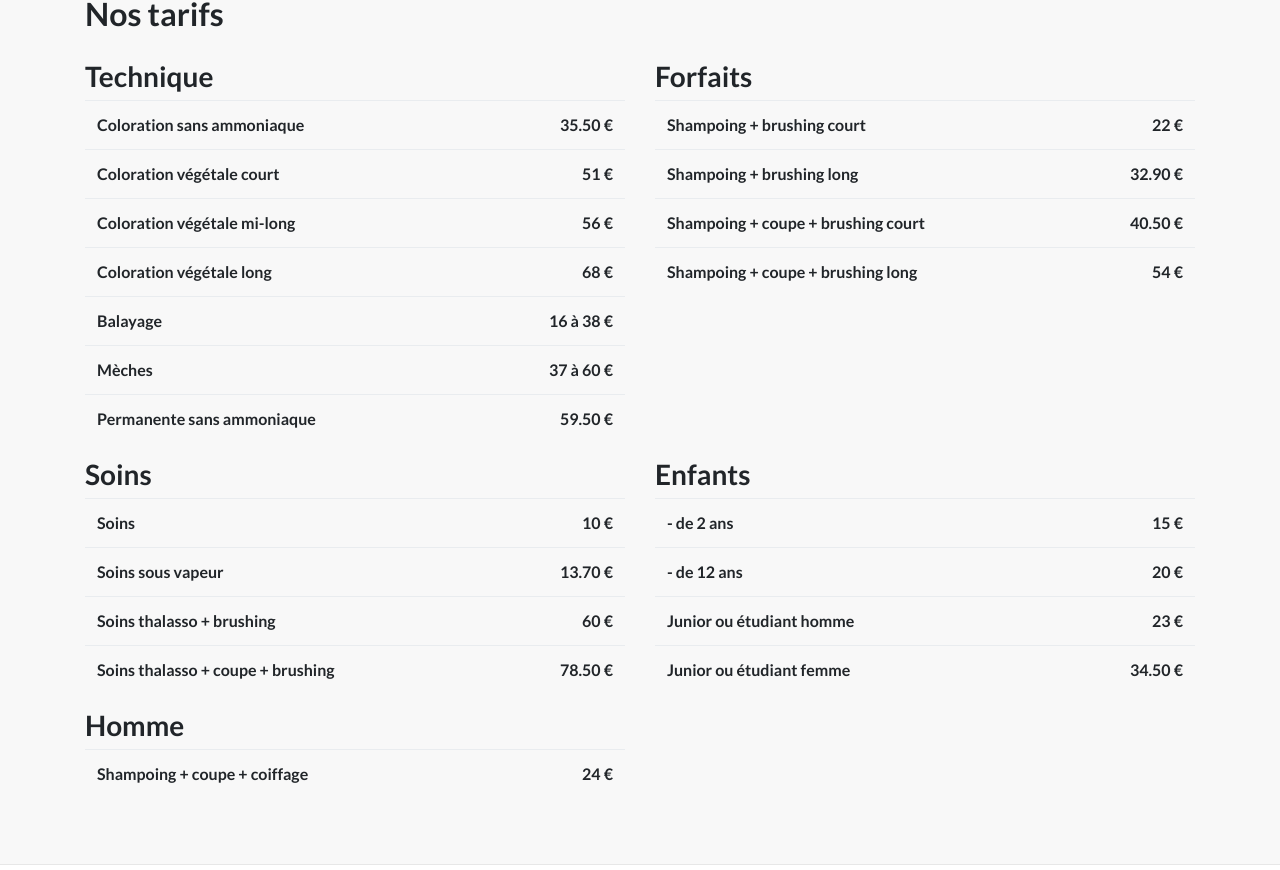
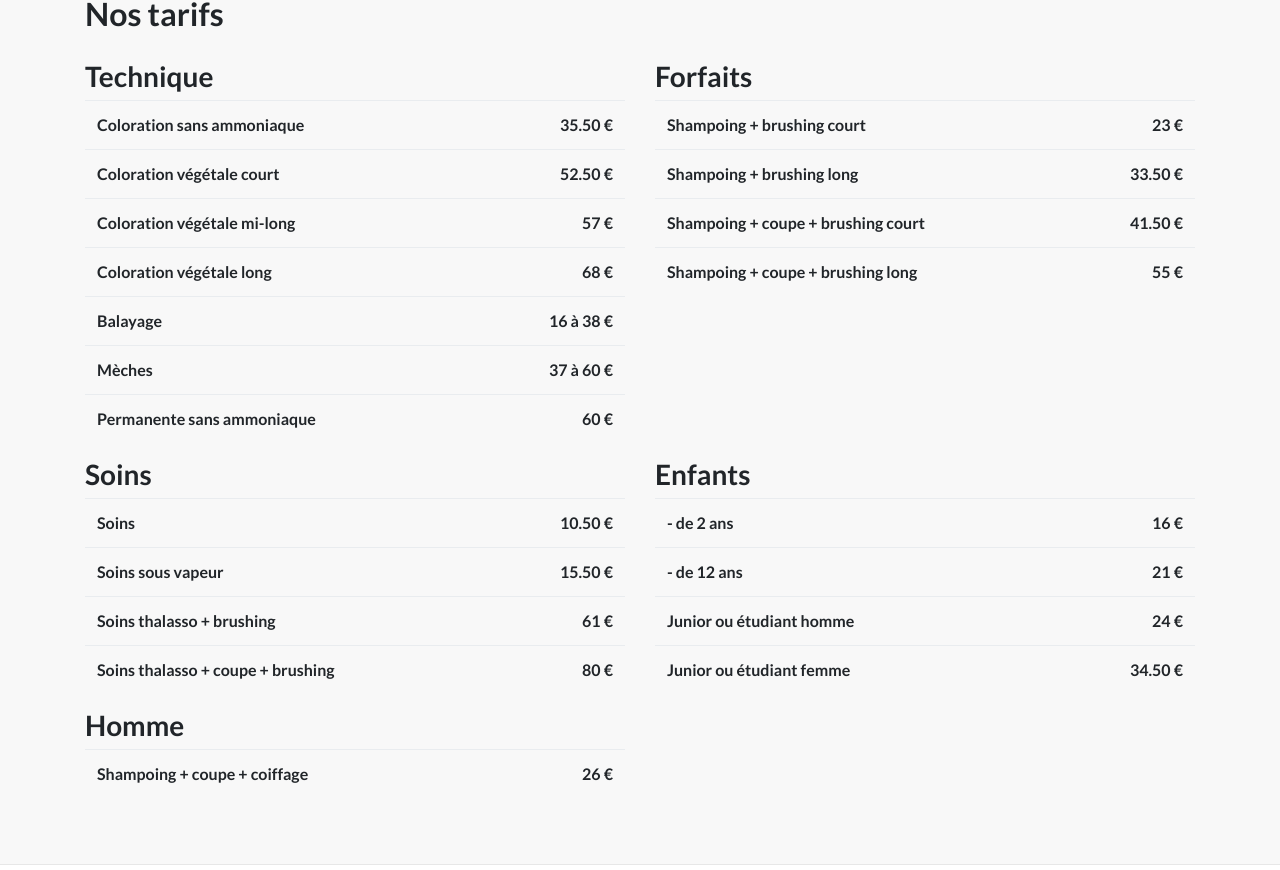
Before and after one commit to madeindjs/nature_coiffure, a Jekyll site: the page built from index.html, in a window 1280 px wide and 1400 px high, scrolled down 1811 px. Shown: the part 145-1015 px from the top of the window. Built offline with Jekyll 4.4.1, drawn with Linux system fonts in a browser that asks for light colours; nearby versions of some CDN libraries; comment, search, counter and statistics services are not loaded.

Commit message:
update price

```diff
--- a/_includes/prices.html
+++ b/_includes/prices.html
@@ -7,11 +7,11 @@
     </tr>
     <tr>
       <th>Coloration végétale court</th>
-      <td>51 €</td>
+      <td>52.50 €</td>
     </tr>
     <tr>
       <th>Coloration végétale mi-long</th>
-      <td>56 €</td>
+      <td>57 €</td>
     </tr>
     <tr>
       <th>Coloration végétale long</th>
@@ -27,7 +27,7 @@
     </tr>
     <tr>
       <th>Permanente sans ammoniaque</th>
-      <td>59.50 €</td>
+      <td>60 €</td>
     </tr>
   </table>
 </div>
@@ -36,19 +36,19 @@
   <table class="table prices">
     <tr>
       <th>Shampoing + brushing court</th>
-      <td>22 €</td>
+      <td>23 €</td>
     </tr>
     <tr>
       <th>Shampoing + brushing long</th>
-      <td>32.90 €</td>
+      <td>33.50 €</td>
     </tr>
     <tr>
       <th>Shampoing + coupe + brushing court</th>
-      <td>40.50 €</td>
+      <td>41.50 €</td>
     </tr>
     <tr>
       <th>Shampoing + coupe + brushing long</th>
-      <td>54 €</td>
+      <td>55 €</td>
     </tr>
   </table>
 </div>
@@ -57,19 +57,19 @@
   <table class="table prices">
     <tr>
       <th>Soins</th>
-      <td>10 €</td>
+      <td>10.50 €</td>
     </tr>
     <tr>
       <th>Soins sous vapeur</th>
-      <td>13.70 €</td>
+      <td>15.50 €</td>
     </tr>
     <tr>
       <th>Soins thalasso + brushing</th>
-      <td>60 €</td>
+      <td>61 €</td>
     </tr>
     <tr>
       <th>Soins thalasso + coupe + brushing</th>
-      <td>78.50 €</td>
+      <td>80 €</td>
     </tr>
   </table>
 </div>
@@ -78,15 +78,15 @@
   <table class="table prices">
     <tr>
       <th>- de 2 ans</th>
-      <td>15 €</td>
+      <td>16 €</td>
     </tr>
     <tr>
       <th>- de 12 ans</th>
-      <td>20 €</td>
+      <td>21 €</td>
     </tr>
     <tr>
       <th>Junior ou étudiant homme</th>
-      <td>23 €</td>
+      <td>24 €</td>
     </tr>
     <tr>
       <th>Junior ou étudiant femme</th>
@@ -99,7 +99,7 @@
   <table class="table prices">
     <tr>
       <th>Shampoing + coupe + coiffage</th>
-      <td>24 €</td>
+      <td>26 €</td>
     </tr>
   </table>
 </div>
```
